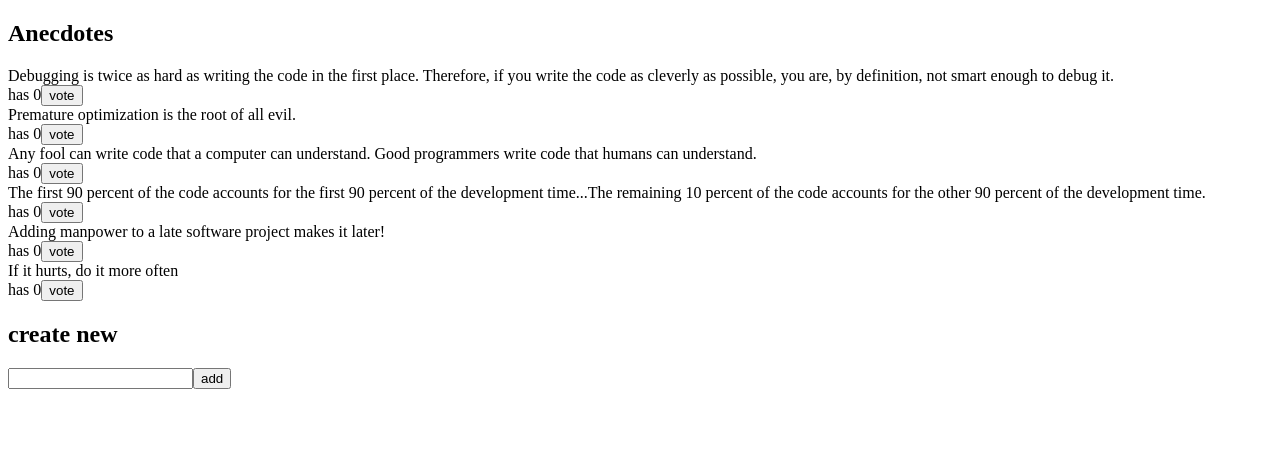
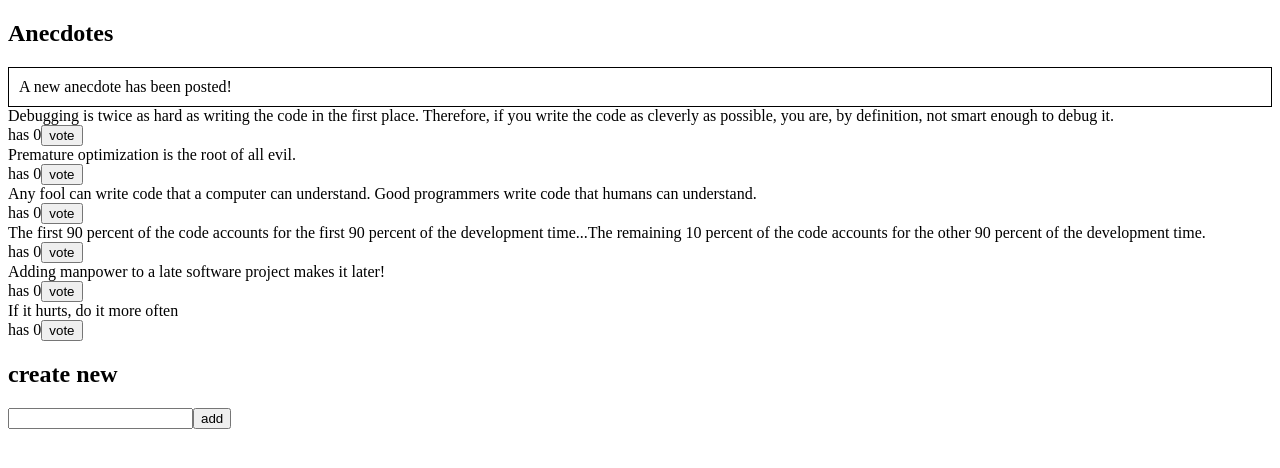
Before and after one commit to EngbergJonas/FullStackOpen-Part6, a React (Create React App) app in the folder anecdotes-redux/: page / in a window 1280 px wide. Shown: the top 468 px of the page. Built offline with nearby package versions, Linux system fonts and the light colour scheme.

Commit message:
6.9 done

```diff
--- a/anecdotes-redux/src/App.js
+++ b/anecdotes-redux/src/App.js
@@ -1,10 +1,12 @@
 import React from 'react'
 import AnecdoteForm from './components/AnecdoteForm'
 import AnecdoteList from './components/AnecdoteList'
+import Notification from './components/Noifications'
 const App = props => {
   return (
     <div>
       <h2>Anecdotes</h2>
+      <Notification store={props.store} />
       <AnecdoteList store={props.store} />
       <AnecdoteForm store={props.store} />
     </div>
--- a/anecdotes-redux/src/components/AnecdoteList.js
+++ b/anecdotes-redux/src/components/AnecdoteList.js
@@ -1,7 +1,7 @@
 import React from 'react'
 
 const AnecdoteList = props => {
-  const anecdotes = props.store.getState()
+  const anecdotes = props.store.getState().anecdotes
 
   const vote = id => {
     props.store.dispatch({
--- a/anecdotes-redux/src/components/Noifications.js
+++ b/anecdotes-redux/src/components/Noifications.js
@@ -1,12 +1,15 @@
 import React from 'react'
 
-const Notification = () => {
+const Notification = props => {
   const style = {
     border: 'solid',
     padding: 10,
     borderWidth: 1
   }
-  return <div style={style}>render here notification...</div>
+
+  const getNotification = () => props.store.getState().notification
+
+  return <div style={style}>{getNotification()}</div>
 }
 
 export default Notification
--- a/anecdotes-redux/src/index.js
+++ b/anecdotes-redux/src/index.js
@@ -1,9 +1,14 @@
 import React from 'react'
 import ReactDOM from 'react-dom'
-import { createStore } from 'redux'
+import { createStore, combineReducers } from 'redux'
 import App from './App'
-import reducer from './reducers/anecdoteReducer'
+import anecdoteReducer from './reducers/anecdoteReducer'
+import notificationReducer from './reducers/notificationReducer'
 
+const reducer = combineReducers({
+  anecdotes: anecdoteReducer,
+  notification: notificationReducer
+})
 const store = createStore(reducer)
 
 const render = () => {
--- a/anecdotes-redux/src/reducers/anecdoteReducer.js
+++ b/anecdotes-redux/src/reducers/anecdoteReducer.js
@@ -30,9 +30,7 @@
   }
 }
 
-const reducer = (state = initialState, action) => {
-  console.log('state now: ', state)
-  console.log('action', action)
+const anecdoteReducer = (state = initialState, action) => {
   switch (action.type) {
     case 'NEW_ANECDOTE':
       return [ ...state, action.data ]
@@ -49,4 +47,4 @@
   }
 }
 
-export default reducer
+export default anecdoteReducer
--- /dev/null
+++ b/anecdotes-redux/src/reducers/notificationReducer.js
@@ -0,0 +1,19 @@
+const notification = 'A new anecdote has been posted!'
+
+export const createNotification = content => {
+  return {
+    type: 'NOTIFICATION',
+    data: { content }
+  }
+}
+
+const notificationReducer = (state = notification, action) => {
+  switch (action.type) {
+    case 'NOTIFICATION':
+      return action.data
+    default:
+      return state
+  }
+}
+
+export default notificationReducer
```
